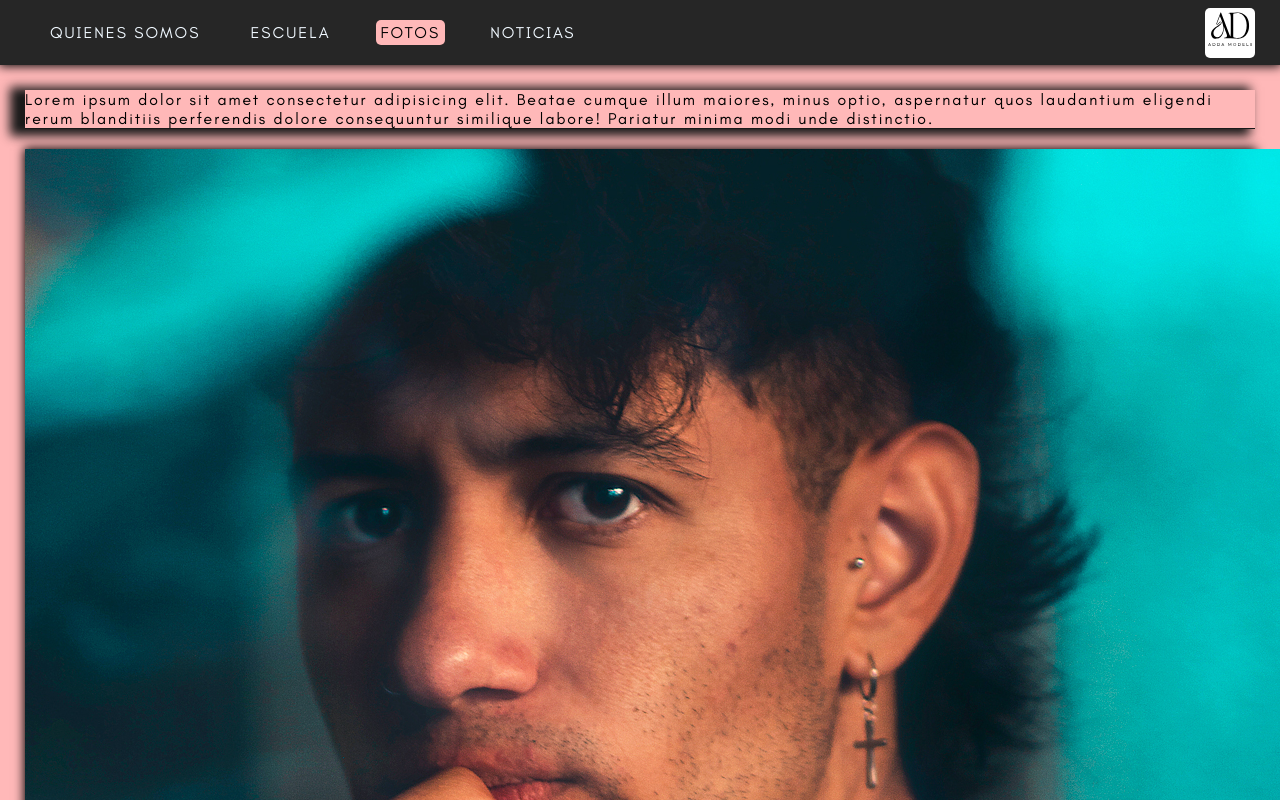
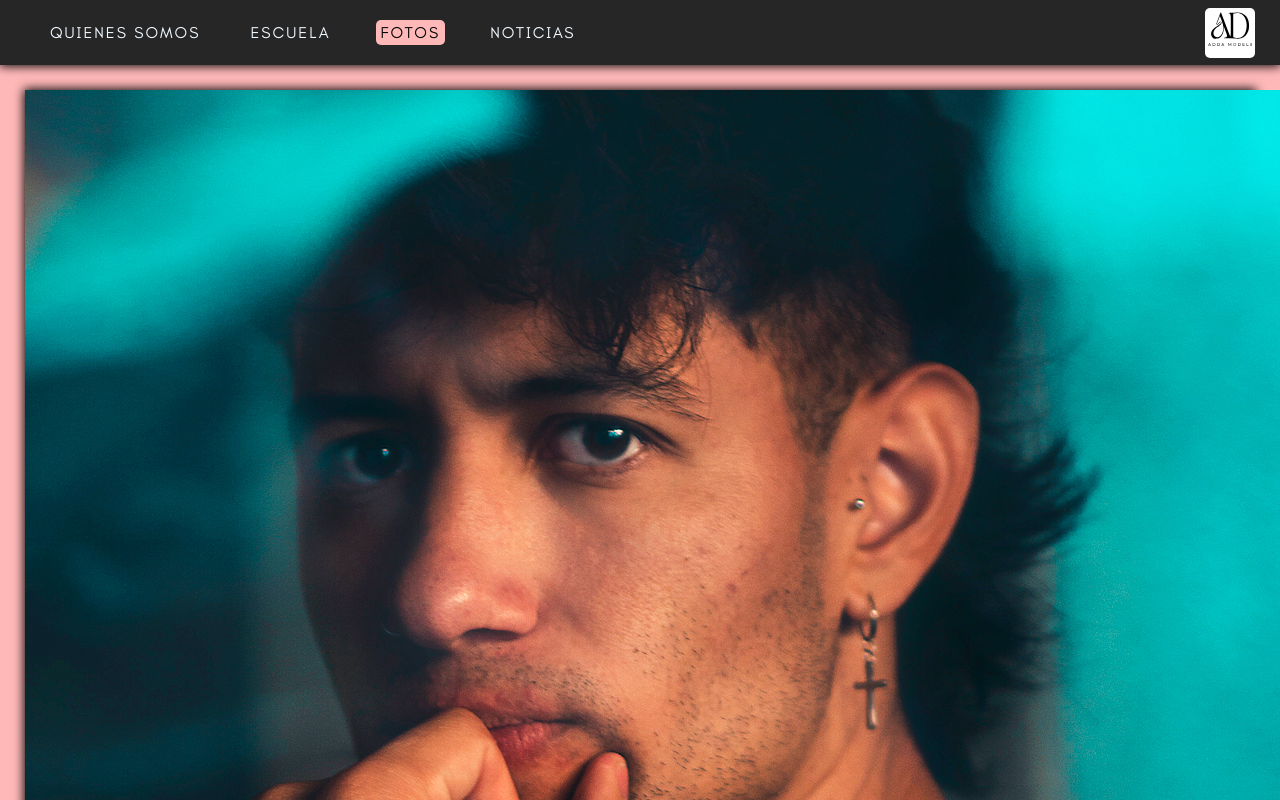
Before and after one commit to elianbenjamin/Adda, a React (Vite) app in the folder Client/: page /photos in a window 1280 px wide. Shown: the top 800 px of the page. Built offline with nearby package versions, Linux system fonts and the light colour scheme.

Commit message:
noticia 1

```diff
--- a/Client/src/App.css
+++ /dev/null
@@ -1,3 +0,0 @@
-#root {
-  max-width: 100vw;
-}
--- /dev/null
+++ b/Client/src/App.scss
@@ -0,0 +1,20 @@
+@import "./index.scss";
+
+#root {
+  max-width: 100vw;
+}
+
+body {
+  margin: 0;
+  padding: 0;
+  font-family: "Teachers";
+  letter-spacing: 2px;
+}
+
+h1 {
+  color: $darkGray;
+}
+
+h3 {
+  font-weight: 100;
+}
--- a/Client/src/App.tsx
+++ b/Client/src/App.tsx
@@ -1,4 +1,4 @@
-import "./App.css";
+import "./App.scss";
 import { Routes, Route, useLocation } from "react-router-dom";
 import NavBar from "./components/NavBar/NavBar";
 
--- a/Client/src/Pages/News/news.module.scss
+++ b/Client/src/Pages/News/news.module.scss
@@ -3,13 +3,19 @@
 .News {
   height: 100vh;
   padding: $page-padding;
+  background-color: $pink;
 
   .new1 {
     @include flex(flex-start, stretch);
     padding: 20px;
+    border-bottom: solid $darkGray 1px;
 
     .contentContainer {
       width: 50%;
+
+      h1 {
+        font-size: 1.8rem;
+      }
 
       .text {
         font-size: 1.2em;
--- a/Client/src/Pages/Photos/Photos.tsx
+++ b/Client/src/Pages/Photos/Photos.tsx
@@ -5,14 +5,6 @@ import Masonry, { ResponsiveMasonry } from "react-responsive-masonry";
 const Photos = () => {
   return (
     <div className={style.Photos}>
-      <header>
-        <p>
-          Lorem ipsum dolor sit amet consectetur adipisicing elit. Beatae cumque
-          illum maiores, minus optio, aspernatur quos laudantium eligendi rerum
-          blanditiis perferendis dolore consequuntur similique labore! Pariatur
-          minima modi unde distinctio.
-        </p>
-      </header>
       <ResponsiveMasonry
         columnsCountBreakPoints={{ 350: 1, 500: 2, 750: 3, 1100: 4, 1500: 5 }}
         className={style.Masonry}
--- a/Client/src/Pages/Photos/photos.module.scss
+++ b/Client/src/Pages/Photos/photos.module.scss
@@ -12,11 +12,6 @@
     padding-top: 90px;
     background-color: $pink;
     gap: 20px;
-
-    header {
-        border-bottom: solid $darkGray 1px;
-        box-shadow: -10px 2px 10px 5px $darkGray;
-    }
 
     .Masonry {
         width: 100%;
--- a/Client/src/assets/icons.tsx
+++ b/Client/src/assets/icons.tsx
@@ -1,18 +1,4 @@
 import { SVGProps } from "react";
-
-export function HomeIcon(props: SVGProps<SVGSVGElement>) {
-  return (
-    <svg
-      xmlns="http://www.w3.org/2000/svg"
-      width="1em"
-      height="1em"
-      viewBox="0 0 24 24"
-      {...props}
-    >
-      <path fill="currentColor" d="M4 21V9l8-6l8 6v12h-6v-7h-4v7z" />
-    </svg>
-  );
-}
 
 export function ClockIcon(props: SVGProps<SVGSVGElement>) {
   return (
--- a/Client/src/components/Career/Career.tsx
+++ b/Client/src/components/Career/Career.tsx
@@ -28,7 +28,7 @@ const Career = () => {
         <p>Marzo a Noviembre. Todos los sabados de 14 a 17hs</p>
 
         <a href={pdf} download="ESCUELA DE MODELOS Y PROMOTORES">
-          Plan de estudio
+          Ver más...
           <DownloadIcon />
         </a>
       </div>
--- a/Client/src/components/Courses/Courses.tsx
+++ b/Client/src/components/Courses/Courses.tsx
@@ -1,9 +1,7 @@
 import {
-  DownloadIcon,
-  WhatsappIconBlack,
-  WhatsappIconGreen,
+  DownloadIcon
 } from "../../assets/icons";
-import pdf from "../../assets/cursos-y-talleres.pdf";
+import pdf from "../../assets/CURSOS-Y-TALLERES.pdf";
 import style from "./courses.module.scss";
 
 const Courses = () => {
--- a/Client/src/components/NavBar/NavBar.tsx
+++ b/Client/src/components/NavBar/NavBar.tsx
@@ -1,8 +1,7 @@
 import style from "./navBar.module.scss";
 import { Link, useLocation } from "react-router-dom";
-import { HomeIcon } from "../../assets/icons";
 import { useEffect, useState } from "react";
-import logo from "../../assets/Adda.svg";
+import logo from "../../assets/adda.svg";
 
 interface Props {
   scroll: (target: "top" | "bottom") => void;
--- a/Client/src/index.scss
+++ b/Client/src/index.scss
@@ -34,21 +34,6 @@ $fontWhite:rgb(190, 190, 190);
   padding: 0;
 }
 
-body {
-  margin: 0;
-  padding: 0;
-  font-family: "Teachers";
-  letter-spacing: 2px;
-}
-
-h1 {
-  color: $darkGray;
-}
-
-h3 {
-  font-weight: 100;
-}
-
 * {
   margin: 0;
   padding: 0;
```
Also changed, not shown: 1 other file (tests, documents, lock files or other folders).
